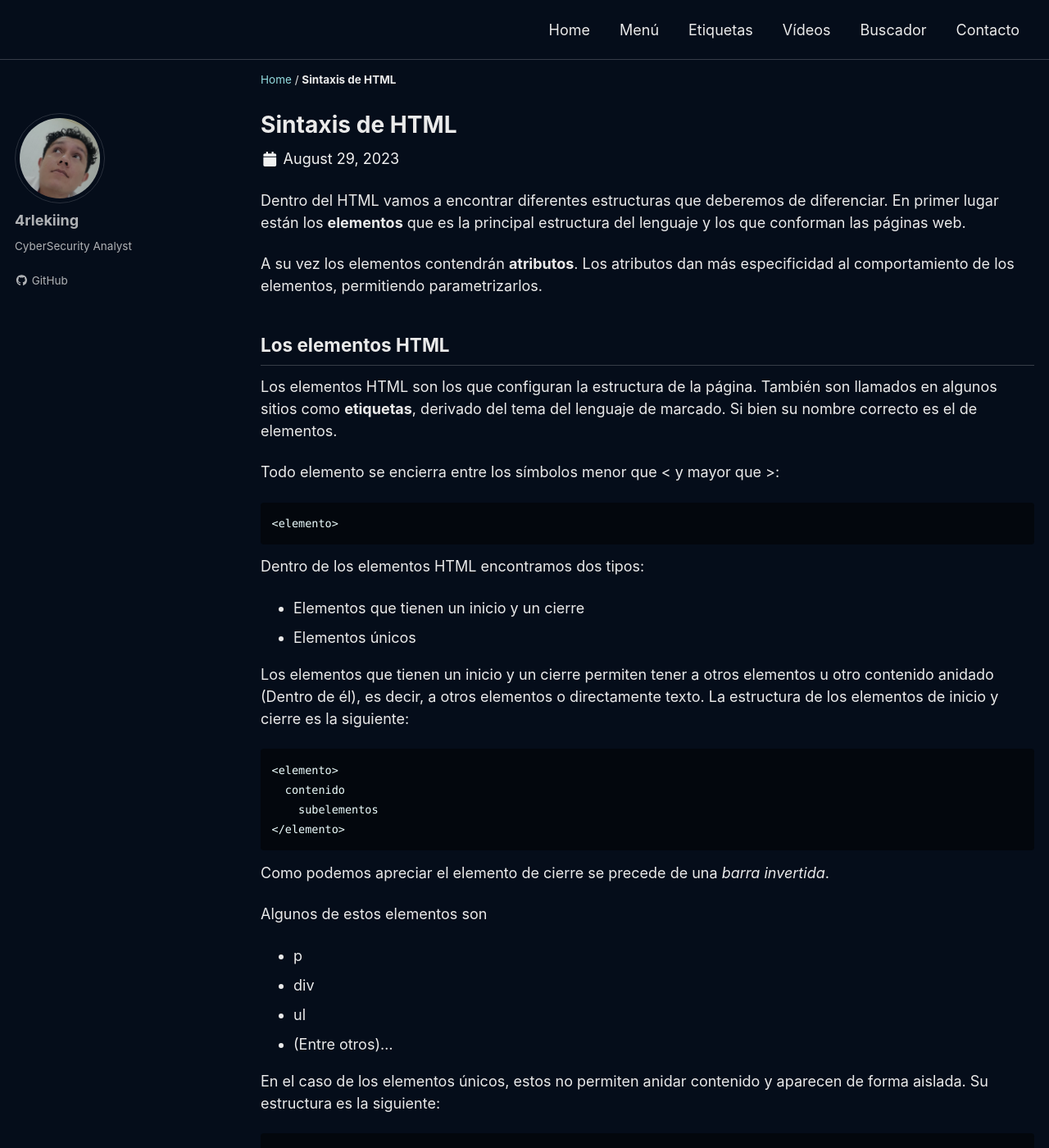
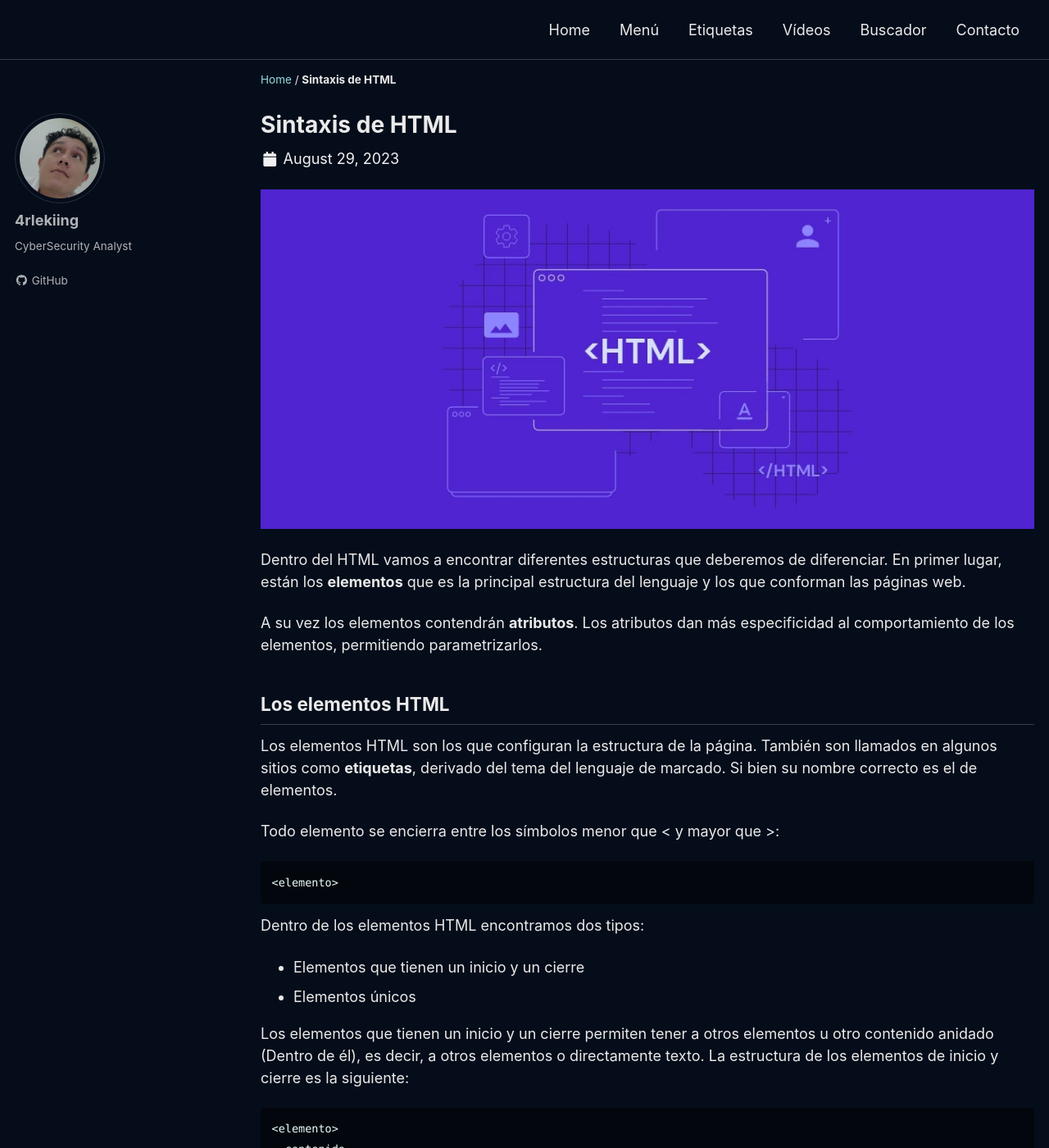
Before and after one commit to 4rleking/HTML.github.io, a Jekyll site: the page built from _posts/2023-08-03-Sintaxis.md, in a window 1280 px wide and 1400 px high. Shown: the whole window at 82% size. Built offline with Jekyll 4.4.1, drawn with Linux system fonts in a browser that asks for light colours; cached includes are drawn as plain includes; a script that is not in the unit is left out; some of the changed text lies outside the part shown.

Commit message:
Update 2023-08-03-Sintaxis.md

```diff
--- a/_posts/2023-08-03-Sintaxis.md
+++ b/_posts/2023-08-03-Sintaxis.md
@@ -1,11 +1,11 @@
 ---
 layout: single
 title: Sintaxis de HTML
-excerpt: ""
+excerpt: "En este espacio se trata del como debe de ser escrito un archivo html, es decir algunas de las sintaxis que debe de llevar este tipo de archivos para que sean legibles y puedan ser entendibles por los navegadores."
 date: 2023-08-29
 classes: wide
 header:
-  teaser: /assets/images/20230802/Intro.png
+  teaser: /assets/images/20230801/0.jpg
   teaser_home_page: true
 categories:
   -
@@ -16,8 +16,9 @@
   - Comentarios
   - Normas de codificación
 ---
+![](/assets/images/20230801/0.jpg)
 
-Dentro del HTML vamos a encontrar diferentes estructuras que deberemos de diferenciar. En primer lugar están los **elementos** que es la principal estructura del lenguaje y los que conforman las páginas web.
+Dentro del HTML vamos a encontrar diferentes estructuras que deberemos de diferenciar. En primer lugar, están los **elementos** que es la principal estructura del lenguaje y los que conforman las páginas web.
 
 A su vez los elementos contendrán **atributos**. Los atributos dan más especificidad al comportamiento de los elementos, permitiendo parametrizarlos.
 
@@ -52,7 +53,7 @@
 * p
 * div
 * ul
-* (Entre otros)...
+* (Entre otros) ...
 
 En el caso de los elementos únicos, estos no permiten anidar contenido y aparecen de forma aislada. Su estructura es la siguiente:
 
@@ -64,7 +65,7 @@
 
 * img
 * br
-* (Entre otros)...
+* (Entre otros) ...
 
 ## Atributos en HTML
 
```
